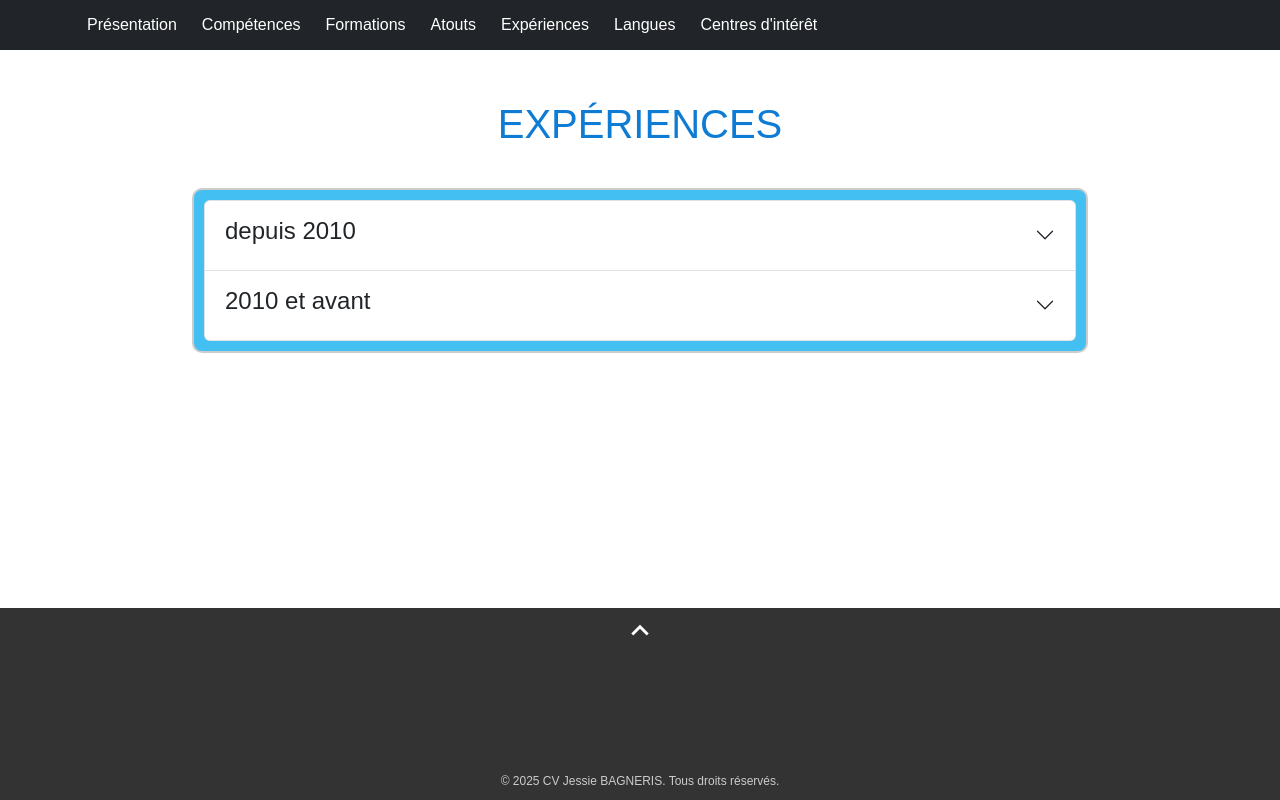
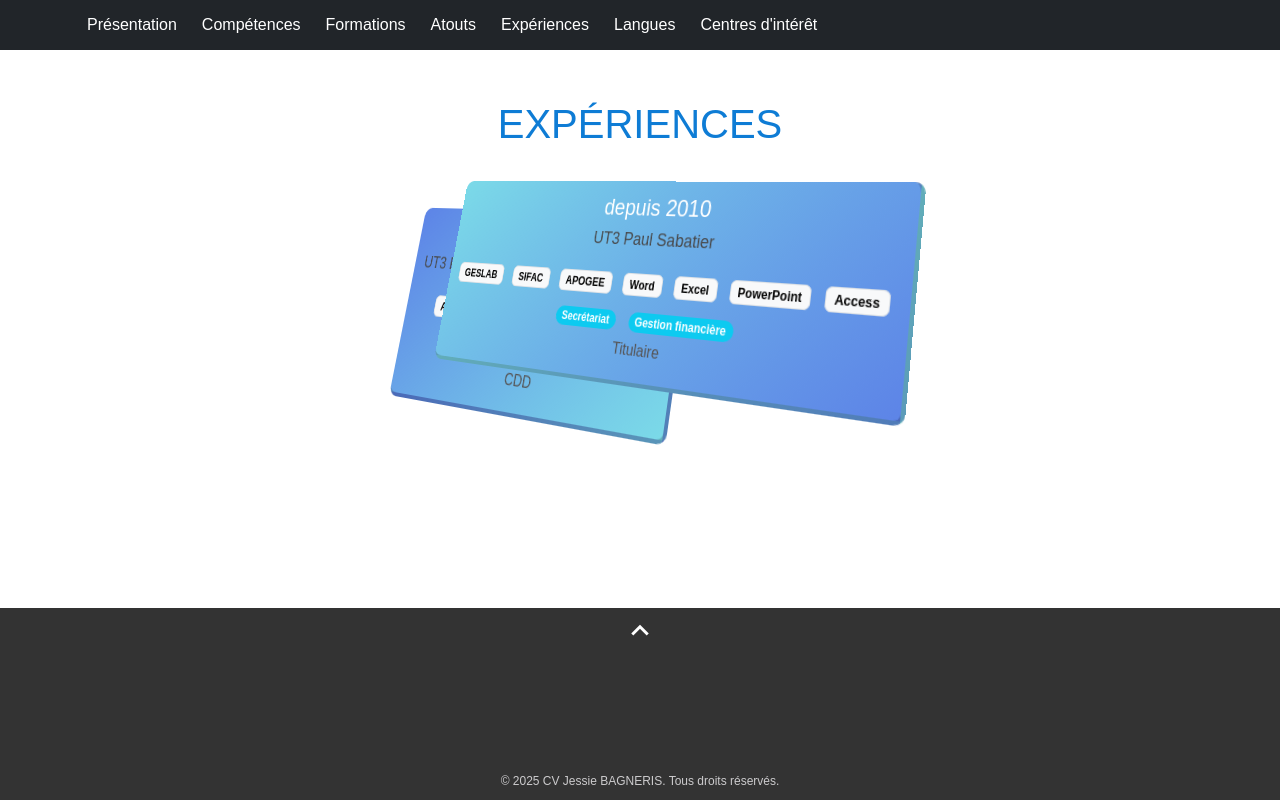
Before and after one commit to JessieB-pro/my-cv, a React (Vite) app: page /experiences in a window 1280 px wide. Built offline with nearby package versions, Linux system fonts and the light colour scheme; no server answers; a web font is replaced by a local one.

Commit message:
animations updated Experiences

```diff
--- a/src/App.css
+++ b/src/App.css
@@ -168,27 +168,78 @@
     text-shadow: 2px 2px 2px rgb(38, 37, 37);
 }
 
-#presentation .my-name span {opacity:0;}
+#presentation .my-name span {
+    opacity: 0;
+}
 
-.letter1 {animation:letters-name 3s ease 0001ms forwards;}
-.letter2 {animation:letters-name 3s ease 0250ms forwards;}
-.letter3 {animation:letters-name 3s ease 0500ms forwards;}
-.letter4 {animation:letters-name 3s ease 0750ms forwards;}
-.letter5 {animation:letters-name 3s ease 1000ms forwards;}
-.letter6 {animation:letters-name 3s ease 1250ms forwards;}
-.letter7 {animation:letters-name 3s ease 1500ms forwards;}
-.letter8 {animation:letters-name 3s ease 1500ms forwards;}
-.letter9 {animation:letters-name 3s ease 1750ms forwards;}
-.letter10 {animation:letters-name 3s ease 2000ms forwards;}
-.letter11 {animation:letters-name 3s ease 2250ms forwards;}
-.letter12 {animation:letters-name 3s ease 2500ms forwards;}
-.letter13 {animation:letters-name 3s ease 2750ms forwards;}
-.letter14 {animation:letters-name 3s ease 3000ms forwards;}
-.letter15 {animation:letters-name 3s ease 3250ms forwards;}
+.letter1 {
+    animation: letters-name 3s ease 0001ms forwards;
+}
+
+.letter2 {
+    animation: letters-name 3s ease 0250ms forwards;
+}
+
+.letter3 {
+    animation: letters-name 3s ease 0500ms forwards;
+}
+
+.letter4 {
+    animation: letters-name 3s ease 0750ms forwards;
+}
+
+.letter5 {
+    animation: letters-name 3s ease 1000ms forwards;
+}
+
+.letter6 {
+    animation: letters-name 3s ease 1250ms forwards;
+}
+
+.letter7 {
+    animation: letters-name 3s ease 1500ms forwards;
+}
+
+.letter8 {
+    animation: letters-name 3s ease 1500ms forwards;
+}
+
+.letter9 {
+    animation: letters-name 3s ease 1750ms forwards;
+}
+
+.letter10 {
+    animation: letters-name 3s ease 2000ms forwards;
+}
+
+.letter11 {
+    animation: letters-name 3s ease 2250ms forwards;
+}
+
+.letter12 {
+    animation: letters-name 3s ease 2500ms forwards;
+}
+
+.letter13 {
+    animation: letters-name 3s ease 2750ms forwards;
+}
+
+.letter14 {
+    animation: letters-name 3s ease 3000ms forwards;
+}
+
+.letter15 {
+    animation: letters-name 3s ease 3250ms forwards;
+}
 
 @keyframes letters-name {
-	0% {opacity:0;}
-	100% {opacity:1.0;}
+    0% {
+        opacity: 0;
+    }
+
+    100% {
+        opacity: 1.0;
+    }
 }
 
 #presentation .heading h2 {
@@ -215,17 +266,17 @@
 
 @keyframes anim-white-words {
     0% {
-        color:#b2adad;
+        color: #b2adad;
         text-shadow: 1px 1px 1px rgb(227, 48, 48);
     }
 
     50% {
-        color:#f1ecec;
+        color: #f1ecec;
         text-shadow: 1px 1px 1px rgb(50, 48, 48);
     }
 
     100% {
-        color:#b2adad;
+        color: #b2adad;
         text-shadow: 1px 1px 1px rgb(227, 48, 48);
     }
 }
@@ -586,46 +637,66 @@
     padding-bottom: 5px;
 }
 
-.experiences {
-    width: 70vw;
-    margin: 0 auto;
-    text-align: center;
-    padding: 10px;
-    background: rgb(67, 192, 241);
-    border-radius: 10px;
-    border: 2px solid #ccc;
-    margin-top: 40px;
-    margin-bottom: 20px;
+#experiences .container {
+    width: 80vw;
+    margin: 30px auto;
+    display: grid;
+    grid-template-columns: 60% auto;
+    height: auto;
+    align-self: center;
+    justify-content: center;
 }
 
-.experiences .accordion-button:hover {
-    background-color: rgb(67, 192, 241);
-    color: #fff;
+#experiences ul {
+    list-style-type: none;
+    perspective: 1000px;
 }
 
-.experiences .accordion-button:not(.collapsed) {
-    background: linear-gradient(to top,
-            rgb(67, 192, 241),
-            rgb(41, 113, 237));
-    color: #fff;
-    box-shadow: none;
+#experiences ul li {
+    display: grid;
+    grid-template-columns: 60% 5;
+    border-radius: 10px;
+    padding: 14px;
+    cursor: pointer;
+    transform: rotateY(-35deg) rotateX(15deg);
+    position: absolute;
+    border-bottom: 4px solid rgba(0, 0, 0, .2);
+    border-right: 4px solid rgba(0, 0, 0, .2);
+    transition: 0.7s;
 }
 
-.experiences button:focus {
-    box-shadow: none;
+#experiences ul li:nth-child(1) {
+    /* margin: 30px -30px 60 -20px; */
+    color: #fff;
+    background-color: #5d84e7;
+    background-image: linear-gradient(135deg, #7bdae8, #5d84e7);
+    z-index: 2;
+}
+
+#experiences ul li:nth-child(2) {
+    margin: 30px -30px 0 -20px;
+    background-color: #7bdae8;
+    background-image: linear-gradient(135deg, #5d84e7, #7bdae8);
+    z-index: 1;
+    color: white;
+}
+
+#experiences ul li:hover {
+    transform: translateY(30px) rotateY(0deg) rotateX(15deg) scale(1.1);
+    z-index: 3;
 }
 
 #corporateStyle {
-    color: #585555;
+    color: rgb(72, 73, 75);
     font-size: 18px;
 }
 
-.experiences h5 {
-    color: rgb(125, 127, 130);
+#experiences h5 {
+    color: #555353;
     font-size: 16px;
 }
 
-.experiences .badge-container {
+#experiences .badge-container {
     gap: 10px;
 }
 
--- a/src/components/Experiences.jsx
+++ b/src/components/Experiences.jsx
@@ -1,4 +1,3 @@
-import Accordion from 'react-bootstrap/Accordion';
 import Badge from 'react-bootstrap/Badge';
 import Stack from 'react-bootstrap/Stack';
 import { MDBBadge } from "mdb-react-ui-kit";
@@ -10,12 +9,10 @@
         <div className="heading">
           <h1>Expériences</h1>
         </div>
-        <Accordion className='experiences'>
-          <Accordion.Item eventKey="0">
-            <Accordion.Header>
+        <div className="container justify-content-center">
+          <ul>
+            <li>
               <h4>depuis 2010</h4>
-            </Accordion.Header>
-            <Accordion.Body>
               <h4 id="corporateStyle">UT3 Paul Sabatier</h4>
               <div className="d-flex justify-content-center flex-wrap mt-3 mb-3 badge-container">
                 <MDBBadge className="text-black mb-0 me-1 border" color="light">
@@ -51,13 +48,9 @@
                 </Stack>
               </div>
               <h5>Titulaire</h5>
-            </Accordion.Body>
-          </Accordion.Item>
-          <Accordion.Item eventKey="1">
-            <Accordion.Header>
+            </li>
+            <li>
               <h4>2010 et avant</h4>
-            </Accordion.Header>
-            <Accordion.Body>
               <h4 id="corporateStyle">UT3 Paul Sabatier, Rectorat de Toulouse</h4>
               <div className="d-flex justify-content-center flex-wrap mt-3 mb-3 badge-container">
                 <MDBBadge className="text-black mb-0 me-1 border" color="light">
@@ -81,9 +74,9 @@
                 </Stack>
               </div>
               <h5>CDD</h5>
-            </Accordion.Body>
-          </Accordion.Item>
-        </Accordion>
+            </li>
+          </ul>
+        </div>
       </div>
     </>
   )
```
